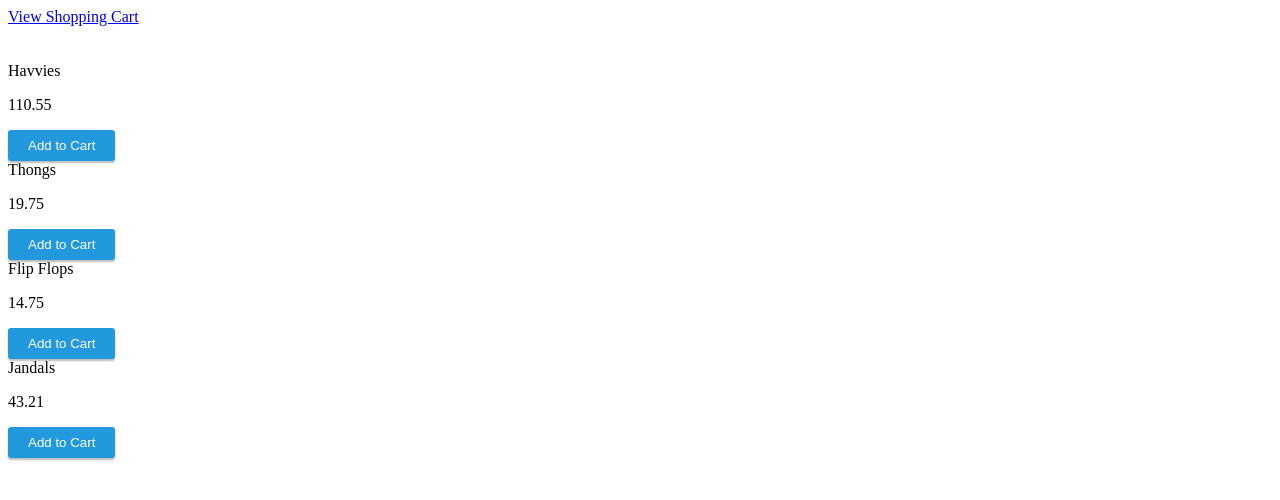
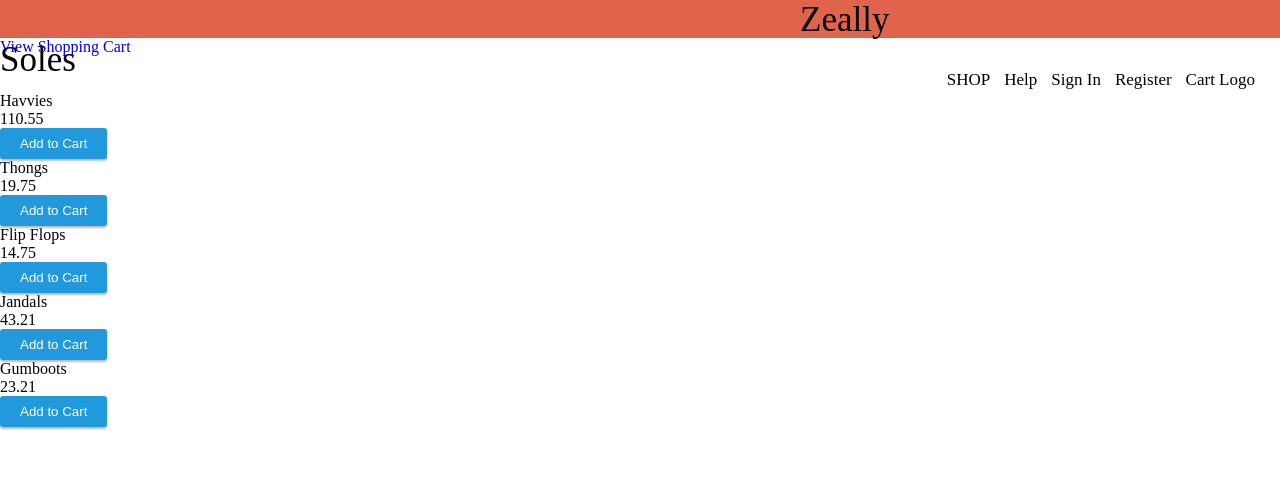
Before and after one commit to tcwduffy/shoe-store, a plain HTML site: page index.html in a window 1280 px wide. Drawn offline with Linux system fonts and the light colour scheme.

Commit message:
finished

```diff
--- a/index.html
+++ b/index.html
@@ -2,69 +2,35 @@
 <html lang="en">
     <head>
         <meta charset="UTF-8">
-        <title>Luke and Tom's Online Store</title>
+        <title>Zeally Soles</title>
+        <meta name="viewport" content="width=device-width, initial-scale=1.0">
+        <link rel="stylesheet" href="style.css">
     </head>
      <body>
+         <div class="head-banner"></div>
+        <nav>
+            <label class="logo">Zeally Soles</label>
+            <ul>
+                <li><a href="#">SHOP</a></li>
+                <li><a href="#">Help</a></li>
+                <li><a href="#">Sign In</a></li>
+                <li><a href="#">Register</a></li>
+                <li><a href="#">Cart Logo</a></li>
+
+            </ul>
+        </nav>
 
         <a href="cart.html">View Shopping Cart</a>
-        <link rel="stylesheet" href="style.css">
-
-
-
-        <div class="wrapper">
+            <div class="wrapper">
 
             <div class="items"></div>
-
-                <!-- <br>
-                    <div class="testDiv">
-                        <label><span id="item"></span></label>
-                        <p>PRICE: £<span id="itemprice"></span></p>
-                        <button onClick="addToCart('item')">Add to Cart</button>
-                        <br>
-                </div> -->
-
-                <!-- <br>
-
-                <div class="item">
-                    <br>
-                    <label><span id="item1"></span></label>
-                    <p>PRICE: £<span id="item1price"></span></p>
-                    <button onClick="addToCart('item1')">Add to Cart</button>
-                    <br>
-                </div>
-
-                <div class="item">
-                    <br>
-                    <label><span id="item2"></span></label>
-                    <p>PRICE: £<span id="item2price"></span></p>
-                    <button onClick="addToCart('item2')">Add to Cart</button>
-                    <br>
-                </div>
-
-                <div class="item">
-                    <br>
-                    <label><span id="item3"></span></label>
-                    <p>PRICE: £<span id="item3price"></span></p>
-                    <button onClick="addToCart('item3')">Add to Cart</button>
-                    <br>
-                </div>
-
-                <div class="item">
-                    <br>
-                    <label><span id="item4"></span></label>
-                    <p>PRICE: £<span id="item4price"></span></p>
-                    <button onClick="addToCart('item4')">Add to Cart</button>
-                    <br>
-                </div>  -->
-
-            </div>
 
         </div>
         <br><br>
 
         <script type="text/javascript">
 
-            let prices = {Havvies: 110.55, Thongs: 19.75, ["Flip Flops"]: 14.75, Jandals: 43.21}
+            let prices = {Havvies: 110.55, Thongs: 19.75, ["Flip Flops"]: 14.75, Jandals: 43.21, Gumboots: 23.21}
             localStorage.setItem("prices", JSON.stringify(prices))
 
             let list = Object.entries(prices);
@@ -89,28 +55,6 @@
                 document.body.append(newDiv)
             });
 
-            //create element - add class, add id, DOM,
-
-            //convert object to array
-            //use forEach to create item variables and html for each item in the array
-            //when adding/removing something to prices, dont have to write any more code. Bit by bit make it less work. Notice patterns, extract duplication.
-
-            // let item1 = Object.keys(prices)[0];
-            // document.getElementById("item1").textContent = item1;
-            // document.getElementById("item1price").textContent = prices[item1];
-
-            // let item2 = Object.keys(prices)[1]
-            // document.getElementById("item2").textContent = item2;
-            // document.getElementById("item2price").textContent = prices[item2];
-
-            // let item3 = Object.keys(prices)[2]
-            // document.getElementById("item3").textContent = item3;
-            // document.getElementById("item3price").textContent = prices[item3];
-
-            // let item4 = Object.keys(prices)[3]
-            // document.getElementById("item4").textContent = item4;
-            // document.getElementById("item4price").textContent = prices[item4];
-
             function addToCart (itemName) {
                 console.log("Hello")
                 const list = JSON.parse(localStorage.getItem("Cart") || "[]" )
--- a/style.css
+++ b/style.css
@@ -1,3 +1,82 @@
+*{
+    padding: 0;
+    margin: 0;
+    text-decoration: none;
+    list-style: none;
+    box-sizing: border-box;
+}
+ body{
+     font-family: open-sans;
+ }
+ nav{
+     background: #e0644c;
+     height: 38px;
+     width: 100%;
+ }
+label.logo{
+    color: black;
+    font-size: 35px;
+    padding: 0 800px;
+}
+nav ul{
+    float: right;
+    margin-right: 20px;
+}
+nav li{
+    display: inline-block;
+    line-height: 80px;
+    margin: 0 5px;
+}
+nav ul li a{
+    color: black;
+    font-size: 17px;
+
+}
+
+
+
+
+
+
+
+
+
+
+
+
+
+
+
+
+
+
+
+
+
+
+
+
+
+
+
+
+
+
+
+
+
+
+
+
+
+
+
+
+
+
+
+
+
 button{
     border: none;
     outline: none;
```
Also changed, not shown: cart.html (+7 -3 lines).
